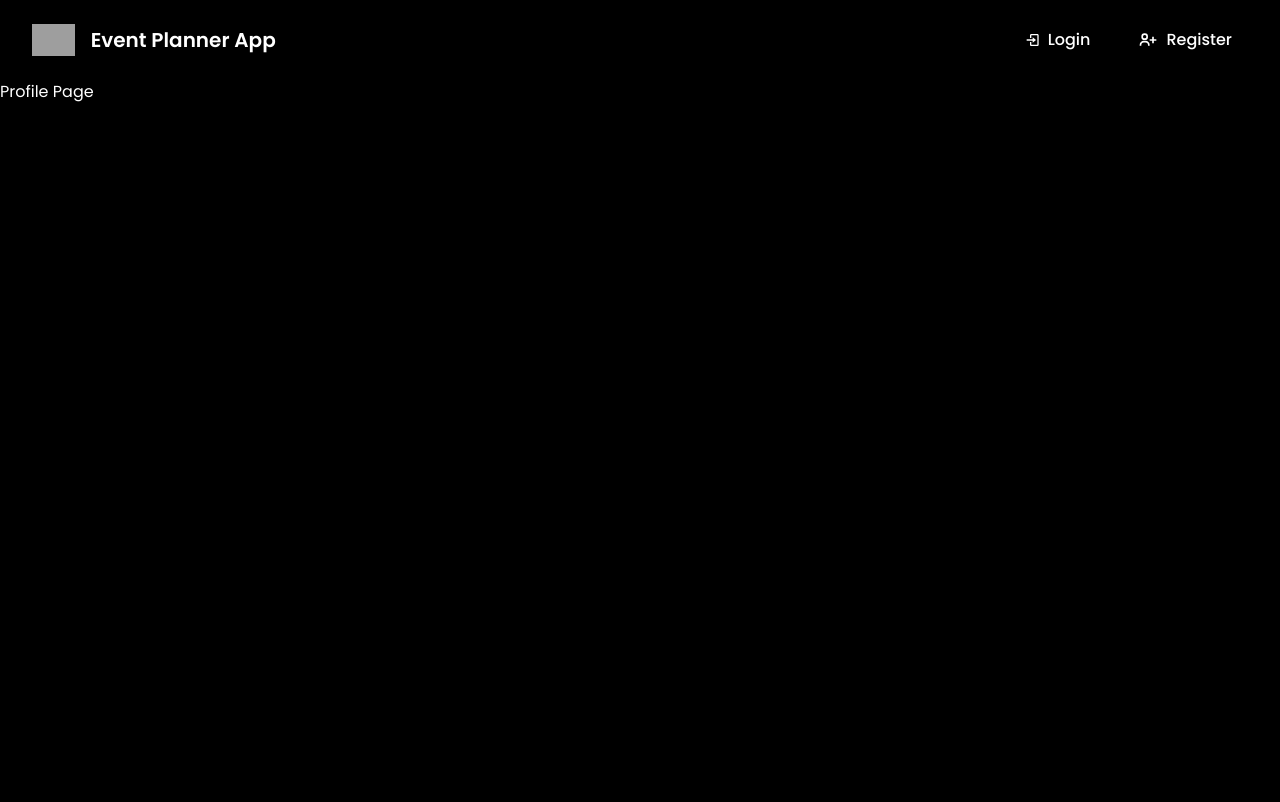
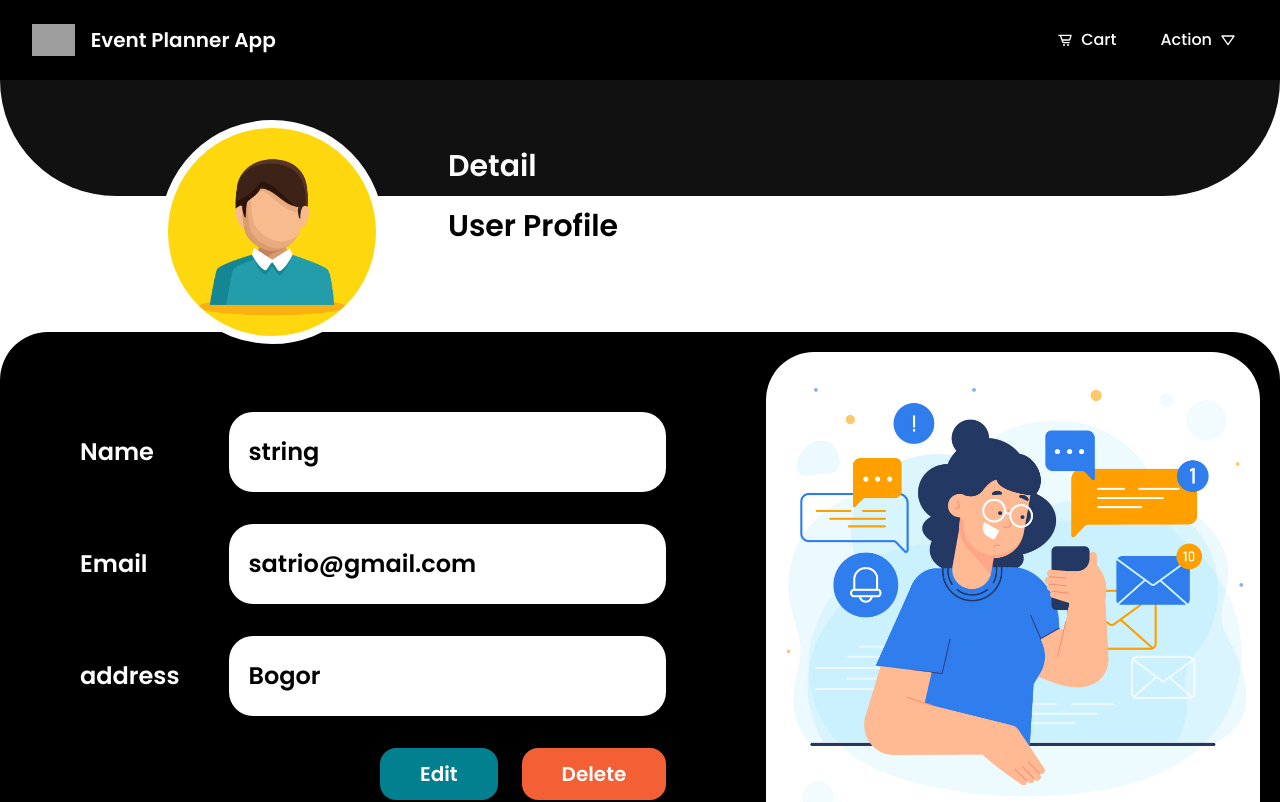
Before and after one commit to IrwanFicoFar/event-planner-app, a React (Vite) app: page /Profile in a window 1280 px wide. Shown: the top 802 px of the page. Built offline with nearby package versions, Linux system fonts and the light colour scheme; grey boxes are pictures that could not be loaded.

Commit message:
feat: slicing profile page

```diff
--- a/src/components/Button.tsx
+++ b/src/components/Button.tsx
@@ -15,3 +15,33 @@ export const ButtonSubmit: FC<Props> = (props) => {
     </button>
   );
 };
+
+interface PropsAction extends ButtonHTMLAttributes<HTMLButtonElement> {
+  label: string;
+}
+
+export const ButtonAction: FC<Partial<PropsAction>> = (props) => {
+  const { label, onClick } = props;
+  return (
+    <button
+      className={`bg-@028090 py-3 px-10 inline-flex justify-center items-center rounded-2xl text-xl text-white font-semibold `}
+      {...props}
+      onClick={onClick}
+    >
+      {label}
+    </button>
+  );
+};
+
+export const ButtonCancelOrDelete: FC<Partial<PropsAction>> = (props) => {
+  const { label, onClick } = props;
+  return (
+    <button
+      className={`bg-@F46036 py-3 px-10 inline-flex justify-center items-center rounded-2xl text-xl text-white font-semibold `}
+      {...props}
+      onClick={onClick}
+    >
+      {label}
+    </button>
+  );
+};
--- a/src/components/Navbar.tsx
+++ b/src/components/Navbar.tsx
@@ -19,7 +19,7 @@ export const Navbar: FC = () => {
   const [login, setLogin] = useState<boolean>(true);
 
   useEffect(() => {
-    setLogin(false);
+    setLogin(true);
   }, []);
 
   return (
--- a/src/pages/Profile.tsx
+++ b/src/pages/Profile.tsx
@@ -1,10 +1,213 @@
-import { FC } from "react";
+import { FC, useState, Fragment } from "react";
 import { Layout } from "../components/Layout";
+import { ButtonAction, ButtonCancelOrDelete } from "../components/Button";
+import { Dialog, Transition } from "@headlessui/react";
+import { Input } from "../components/Input";
+
+interface UserEdit {
+  id: number;
+  name: string;
+  email: string;
+  password: string;
+  address: string;
+  image: any;
+}
 
 const Profile: FC = () => {
+  const [isOpen, setIsOpen] = useState<boolean>(false);
+  const [data, setData] = useState<Partial<UserEdit>>({});
+  const [objSubmit, setObjSubmit] = useState<Partial<UserEdit>>({});
+
+  const closeModal = () => {
+    setIsOpen(false);
+  };
+
+  const openModal = () => {
+    setIsOpen(true);
+  };
+
+  const handleDelete = () => {
+    console.log("delete");
+  };
+
+  const handleChange = (value: string | File, key: keyof typeof objSubmit) => {
+    let temp = { ...objSubmit };
+    temp[key] = value;
+    setObjSubmit(temp);
+  };
+
+  const handleUpdate = () => {
+    console.log("update");
+    setIsOpen(false);
+  };
+
   return (
     <Layout>
-      <h1> Profile Page</h1>
+      <div className="h-screen flex flex-col bg-white">
+        <div className="relative h-40 bg-@night rounded-b-@nice flex flex-col place-content-end">
+          <h1 className="ml-100 text-white text-3xl font-semibold mb-3">
+            Detail
+          </h1>
+        </div>
+        <div
+          className={`absolute ml-40 mt-10 rounded-full border-8 border-white w-56 h-56 bg-[url(/avatar.jpg)] bg-center bg-cover`}
+        ></div>
+        <div className="h-40 bg-white">
+          <h1 className="ml-100 text-black text-3xl font-semibold mt-3">
+            User Profile
+          </h1>
+        </div>
+        <div className="container mx-auto bg-black mt-5 rounded-@yes flex">
+          <div className="flex flex-col gap-8 p-20 w-[60%]">
+            <div className="flex h-20 gap-8">
+              <div className="w-40 flex items-center">
+                <h1 className="text-2xl font-semibold">Name</h1>
+              </div>
+              <div className="bg-white w-full rounded-3xl flex items-center px-5">
+                <h1 className="text-black text-2xl font-semibold ">string</h1>
+              </div>
+            </div>
+            <div className="flex h-20 gap-8">
+              <div className="w-40 flex items-center">
+                <h1 className="text-2xl font-semibold">Email</h1>
+              </div>
+              <div className="bg-white w-full rounded-3xl flex items-center px-5">
+                <h1 className="text-black text-2xl font-semibold ">
+                  satrio@gmail.com
+                </h1>
+              </div>
+            </div>
+            <div className="flex h-20 gap-8">
+              <div className="w-40 flex items-center">
+                <h1 className="text-2xl font-semibold">address</h1>
+              </div>
+              <div className="bg-white w-full rounded-3xl flex items-center px-5">
+                <h1 className="text-black text-2xl font-semibold ">Bogor</h1>
+              </div>
+            </div>
+            <div className="flex justify-end gap-6">
+              <ButtonAction label="Edit" onClick={openModal} />
+              <ButtonCancelOrDelete
+                label="Delete"
+                onClick={() => handleDelete()}
+              />
+            </div>
+          </div>
+          <div className="bg-[url('/profile.jpg')] bg-center m-5 bg-cover w-[40%] rounded-@yes"></div>
+        </div>
+      </div>
+
+      {/* modal */}
+      <Transition appear show={isOpen} as={Fragment}>
+        <Dialog as="div" className="relative z-10" onClose={closeModal}>
+          <Transition.Child
+            as={Fragment}
+            enter="ease-out duration-300"
+            enterFrom="opacity-0"
+            enterTo="opacity-100"
+            leave="ease-in duration-200"
+            leaveFrom="opacity-100"
+            leaveTo="opacity-0"
+          >
+            <div className="fixed inset-0 bg-black bg-opacity-25" />
+          </Transition.Child>
+          <div className="fixed inset-0 overflow-y-auto">
+            <div className="flex min-h-full items-center justify-center p-4 text-center">
+              <Transition.Child
+                as={Fragment}
+                enter="ease-out duration-300"
+                enterFrom="opacity-0 scale-95"
+                enterTo="opacity-100 scale-100"
+                leave="ease-in duration-200"
+                leaveFrom="opacity-100 scale-100"
+                leaveTo="opacity-0 scale-95"
+              >
+                <form>
+                  <Dialog.Panel className="w-full max-w-2xl transform overflow-hidden rounded-@yes bg-black px-16 border-2 border-x-white text-left align-middle shadow-xl transition-all">
+                    <Dialog.Title className="flex justify-center m-10">
+                      <img
+                        src={
+                          objSubmit.image
+                            ? URL.createObjectURL(objSubmit.image)
+                            : "/avatar.jpg"
+                        }
+                        alt="user-avatar"
+                        className="rounded-full w-56 h-56 border-8 border-white"
+                      />
+                    </Dialog.Title>
+                    <div className="mt-2 flex flex-col gap-5">
+                      <div className="w-full bg-white text-black rounded-xl">
+                        <input
+                          placeholder=""
+                          id="upload-image"
+                          type="file"
+                          className="p-4"
+                          onChange={(event) => {
+                            if (!event.currentTarget.files) {
+                              return;
+                            }
+                            setData({
+                              ...data,
+                              image: URL.createObjectURL(
+                                event.currentTarget.files[0]
+                              ),
+                            });
+                            handleChange(event.currentTarget.files[0], "image");
+                          }}
+                        />
+                      </div>
+                      <Input
+                        placeholder=""
+                        id="input-name"
+                        defaultValue={"name"}
+                        onChange={(event) =>
+                          handleChange(event.target.value, "name")
+                        }
+                      />
+                      <Input
+                        placeholder=""
+                        id="input-email"
+                        defaultValue={"email"}
+                        onChange={(event) =>
+                          handleChange(event.target.value, "email")
+                        }
+                      />
+                      <Input
+                        placeholder=""
+                        type="password"
+                        id="input-password"
+                        defaultValue={"password"}
+                        onChange={(event) =>
+                          handleChange(event.target.value, "password")
+                        }
+                      />
+                      <Input
+                        placeholder=""
+                        type="text"
+                        id="input-address"
+                        defaultValue={"address"}
+                        onChange={(event) =>
+                          handleChange(event.target.value, "address")
+                        }
+                      />
+                    </div>
+                    <div className="my-10 flex justify-between">
+                      <ButtonAction
+                        label="Update"
+                        onClick={() => handleUpdate()}
+                      />
+                      <ButtonCancelOrDelete
+                        label="Cancel"
+                        onClick={closeModal}
+                      />
+                    </div>
+                  </Dialog.Panel>
+                </form>
+              </Transition.Child>
+            </div>
+          </div>
+        </Dialog>
+      </Transition>
     </Layout>
   );
 };
--- a/tailwind.config.js
+++ b/tailwind.config.js
@@ -3,8 +3,18 @@ export default {
   content: ["./index.html", "./src/**/*.{js,ts,jsx,tsx}"],
   theme: {
     extend: {
+      spacing: {
+        100: "28rem",
+      },
       colors: {
         "@028090": "#028090",
+        "@F46036": "#F46036",
+        "@F4A261": "#F4A261",
+        "@night": "#111111",
+      },
+      borderRadius: {
+        "@nice": "8rem",
+        "@yes": "3rem",
       },
     },
   },
```
Also changed, not shown: public/avatar.jpg (added), public/profile.jpg (added).
